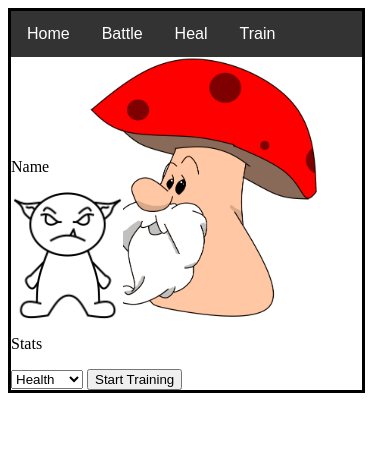
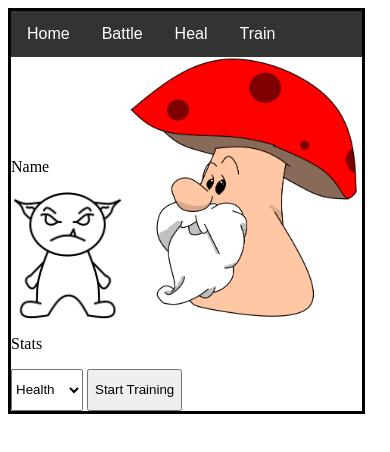
Before and after one commit to jwheatonumich/Basic-RPG, a plain HTML site: page train/train.html in a window 390 px wide. Drawn offline with Linux system fonts and the light colour scheme.

Commit message:
Optimizing for mobile

```diff
--- a/battle/battle-styles.css
+++ b/battle/battle-styles.css
@@ -27,4 +27,5 @@
 
 #enemies, #startBattle{
     height: 5vh;
+    font-size:32px;
 }
--- a/heal/heal-styles.css
+++ b/heal/heal-styles.css
@@ -5,7 +5,7 @@
 
 #game-div{
     display:grid;
-    grid-template-columns: 75px auto;
+    grid-template-columns: auto auto;
     grid-template-areas:
       "blank dryad"
       "character dryad";
--- a/train/train-styles.css
+++ b/train/train-styles.css
@@ -5,7 +5,7 @@
 
 #game-div{
     display:grid;
-    grid-template-columns: 75px auto;
+    grid-template-columns: auto auto;
     grid-template-areas:
       "blank trainer"
       "character trainer";
@@ -33,5 +33,5 @@
 }
 
 #select-training, #start-training{
-    max-height:5vh;
+    height:5vh;
 }
```
Also changed, not shown: battle/battle-select.html (+1 -1 lines).
